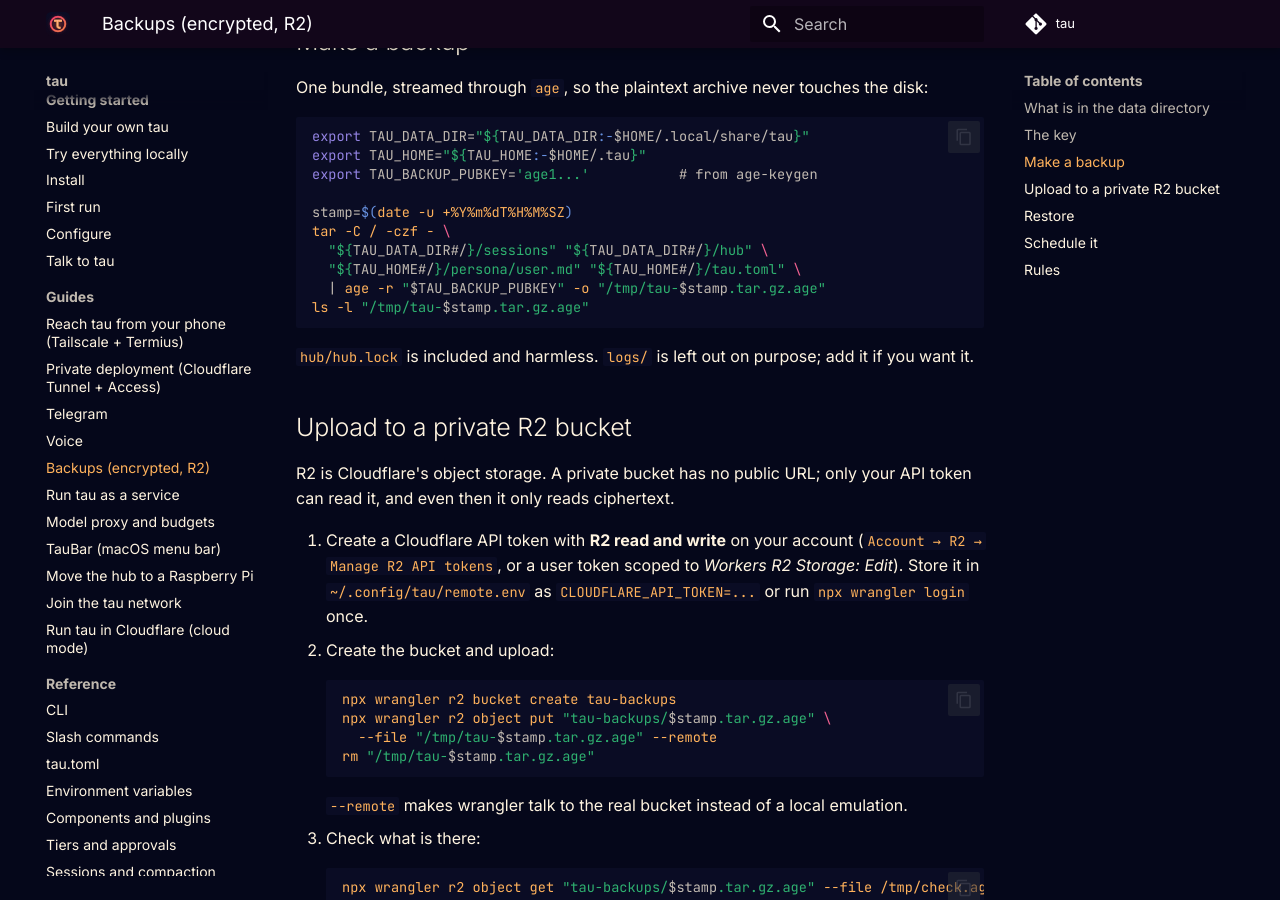
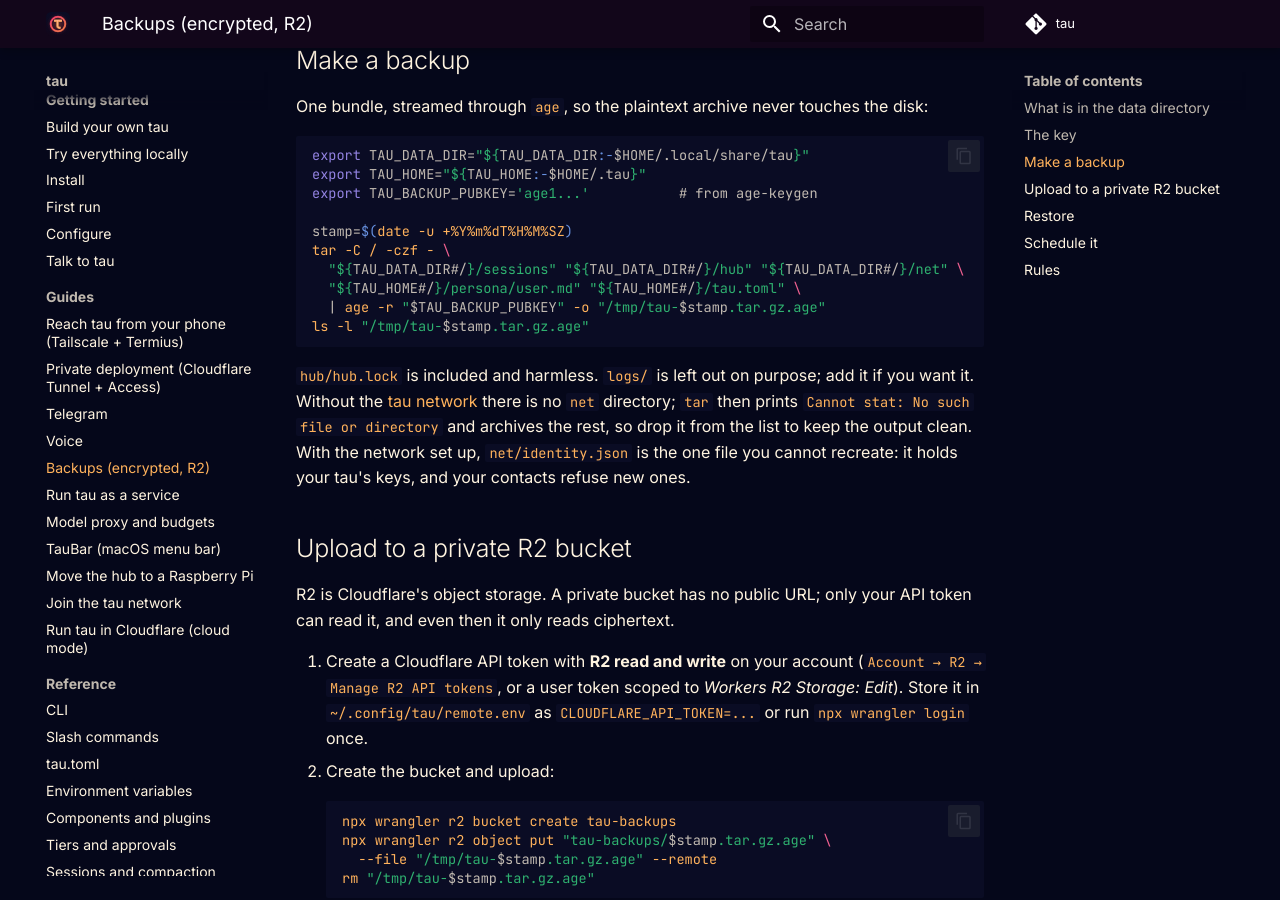
Before and after one commit to fport/tau, an MkDocs documentation site: the page built from docs/guides/backups.md, in a window 1280 px wide and 900 px high, scrolled down 1720 px. Built offline with MkDocs 1.6.1 and Material for MkDocs 9.7.7, drawn with Linux system fonts in a browser that asks for light colours; comment, search, counter and statistics services are not loaded; some of the changed text lies outside the part shown.

Commit message:
docs: back up the network directory with the data dir
The backup bundle now includes TAU_DATA_DIR/net: identity.json holds the
tau's keys, and contacts refuse a new identity.

Refs: 144

````diff
--- a/docs/guides/backups.md
+++ b/docs/guides/backups.md
@@ -17,6 +17,7 @@ Everything tau knows lives on the hub. That is the point of the design, and it m
 │   ├── events.jsonl          agent events: tool calls, approvals, limits, errors
 │   └── agents/tau/           agent state and one file per message
 ├── hub/                      hub state: lock, heartbeat, crash reports, launchd logs
+├── net/                      tau network: identity.json (your tau's keys), profile, contacts, log
 └── logs/tau.log              the log file
 ```
 
@@ -69,13 +70,13 @@ export TAU_BACKUP_PUBKEY='age1...'           # from age-keygen
 
 stamp=$(date -u +%Y%m%dT%H%M%SZ)
 tar -C / -czf - \
-  "${TAU_DATA_DIR#/}/sessions" "${TAU_DATA_DIR#/}/hub" \
+  "${TAU_DATA_DIR#/}/sessions" "${TAU_DATA_DIR#/}/hub" "${TAU_DATA_DIR#/}/net" \
   "${TAU_HOME#/}/persona/user.md" "${TAU_HOME#/}/tau.toml" \
   | age -r "$TAU_BACKUP_PUBKEY" -o "/tmp/tau-$stamp.tar.gz.age"
 ls -l "/tmp/tau-$stamp.tar.gz.age"
 ```
 
-`hub/hub.lock` is included and harmless. `logs/` is left out on purpose; add it if you want it.
+`hub/hub.lock` is included and harmless. `logs/` is left out on purpose; add it if you want it. Without the [tau network](tau-network.md) there is no `net` directory; `tar` then prints `Cannot stat: No such file or directory` and archives the rest, so drop it from the list to keep the output clean. With the network set up, `net/identity.json` is the one file you cannot recreate: it holds your tau's keys, and your contacts refuse new ones.
 
 ## Upload to a private R2 bucket
 
````
